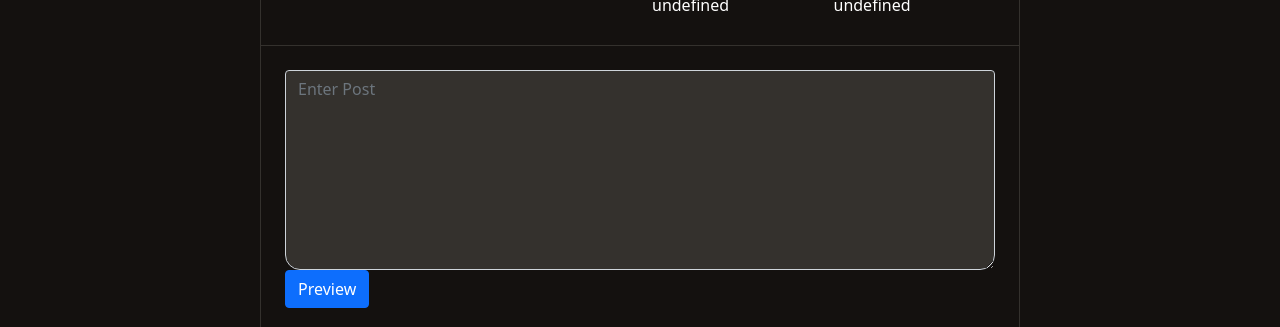
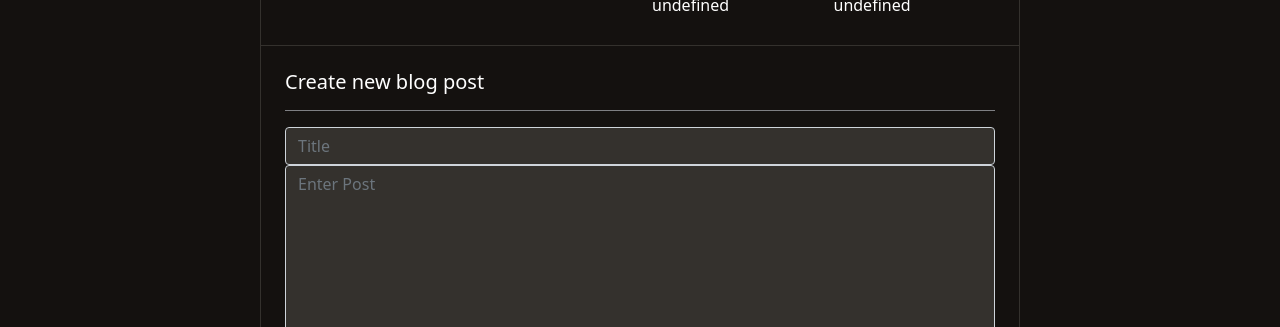
Before and after one commit to ammaaraziz360/project-xerxes, a React (Create React App) app in the folder frontend/react-frontend/: page /profile in a window 1280 px wide. Shown: the part 473-800 px from the top of the page. Built offline with nearby package versions, Linux system fonts and the light colour scheme; no server answers.

Commit message:
html generator optimization, preview post functionality

```diff
--- a/frontend/react-frontend/src/App.css
+++ b/frontend/react-frontend/src/App.css
@@ -148,20 +148,35 @@ body {
 	background-color: #34312dff!important;
 	color: white;
 }
-.modal-content .btn{
-	color: black;
+.btn{
+	border-radius: 25px!important;
 	background-color: white!important;
+	color: black!important;
 }
-.modal-content .btn:hover{
+.btn:hover{
+	border-radius: 25px;
 	background-color: #34312dff!important;
+	color: white!important;
 }
 .socials a{
 	color: white!important;
 }
-textarea {
+.post-elements textarea {
 	background-color: #34312dff!important;
 	border-bottom-left-radius: 15px!important;
 	border-bottom-right-radius: 15px!important;
 	color: white!important;
 	height: 200px;
 }
+.post-elements input {
+	background-color: #34312dff!important;
+	color: white!important;
+}
+.hr {
+	border-style: solid;
+	border-color: #7e7f83ff!important;
+	border-width: 1px!important;
+	border-top: none;
+	border-left: none;
+	border-right: none;
+}
--- a/frontend/react-frontend/src/components/LoginPage.js
+++ b/frontend/react-frontend/src/components/LoginPage.js
@@ -99,7 +99,7 @@ const LoginPage = ({...Props}) => {
 
     const NoResponseGoogle = () => {
         sessionStorage.setItem('logged_in', 'False')
-        setModalText({'title': 'Something went very wrong', 'body': 'Login faluire, please try again'})
+        setModalText({'title': 'Something went very wrong', 'body': 'Login failure, please try again'})
         setToggleModal(!toggleModal)
     }
 
--- a/frontend/react-frontend/src/components/PostEditor.js
+++ b/frontend/react-frontend/src/components/PostEditor.js
@@ -46,53 +46,25 @@ const PostEditor = () => {
                 case "<":
                     if (i+1 <= post.length){
                         i++;
-                        switch(post[i]){
-                            case '1':
-                                generatedHTML += "<h1>"
+                        if (post[i] == "1" || post[i] == "2" || post[i] == "3" || post[i] == "4" || post[i] == "5" ){
+                            var header_num = post[i]
+                            generatedHTML += `<h${header_num}>`
+                            console.log(post[i])
                             i++;
                             while(post[i] != ">" && i <= post.length){
                                 generatedHTML += post[i]
                                 i++;
                             }
-                                generatedHTML += "</h1>"
-                                break;
-                            case '2':
-                                generatedHTML += "<h2>"
+                            generatedHTML += `</h${header_num}>`
+                        }else if(post[i] == "s"){
+                            generatedHTML += "<s>"
                             i++;
                             while(post[i] != ">" && i <= post.length){
                                 generatedHTML += post[i]
                                 i++;
                             }
-                                generatedHTML += "</h2>"
-                                break;
-                            case '3':
-                                generatedHTML += "<h3>"
-                                i++;
-                                while(post[i] != ">" && i <= post.length){
-                                    generatedHTML += post[i]
-                                    i++;
-                                }
-                                generatedHTML += "</h3>"
-                                break;
-                            case '4':
-                                generatedHTML += "<h4>"
-                                i++;
-                                while(post[i] != ">" && i <= post.length){
-                                    generatedHTML += post[i]
-                                    i++;
-                                }
-                                generatedHTML += "</h4>"
-                                break;
-                            case '5':
-                                generatedHTML += "<h5>"
-                                i++;
-                                while(post[i] != ">" && i <= post.length){
-                                    generatedHTML += post[i]
-                                    i++;
-                                }
-                                generatedHTML += "</h5>"
-                                break;
-                            case 'c':
+                            generatedHTML += "</s>"
+                        }else if (post[i] == "c"){
                             generatedHTML += "<code>"
                             i++;
                             while(post[i] != ">" && i <= post.length){
@@ -100,16 +72,6 @@ const PostEditor = () => {
                                 i++;
                             }
                             generatedHTML += "</code>"
-                                break;
-                            case 's':
-                                generatedHTML += "<s>"
-                                i++;
-                                while(post[i] != ">" && i <= post.length){
-                                    generatedHTML += post[i]
-                                    i++;
-                                }
-                                generatedHTML += "</s>"
-                                break;
                         }
                     }
                     break;
@@ -128,17 +90,32 @@ const PostEditor = () => {
 
     return (
         <div>
-            <div className="text-editor">
-                <InputGroup>
+            <div className="text-editor post-elements">
+                    <div >
+                        <h5 className="hr pb-3">Create new blog post</h5>
+                    </div>
+
+                    <div className="mt-3 hr pb-3">
+                    <FormControl
+                            placeholder="Title"
+                            aria-label="Username"
+                            aria-describedby="basic-addon1"
+                            />
                     <FormControl as="textarea"
                                 aria-label="bio text area"
                                 placeholder="Enter Post"
                                 onChange={(e) => setPost(e.target.value)}
                                 />
-                </InputGroup>
+                    </div>
+                    <div className="d-flex mt-3 justify-content-end">
                         <Button variant="primary" onClick={GeneratePreview}>
                             Preview
                         </Button>
+                        <Button variant="primary" onClick={GeneratePreview}>
+                            Post
+                        </Button>
+                    </div>
+                    <h5 className="hr pb-3">Preview</h5>
             </div>
             <div id="preview">
 
```
Also changed, not shown: frontend/react-frontend/src/text_editor_rules.md (+6 -0 lines). Lines whose indentation alone changed are shown as unchanged.
